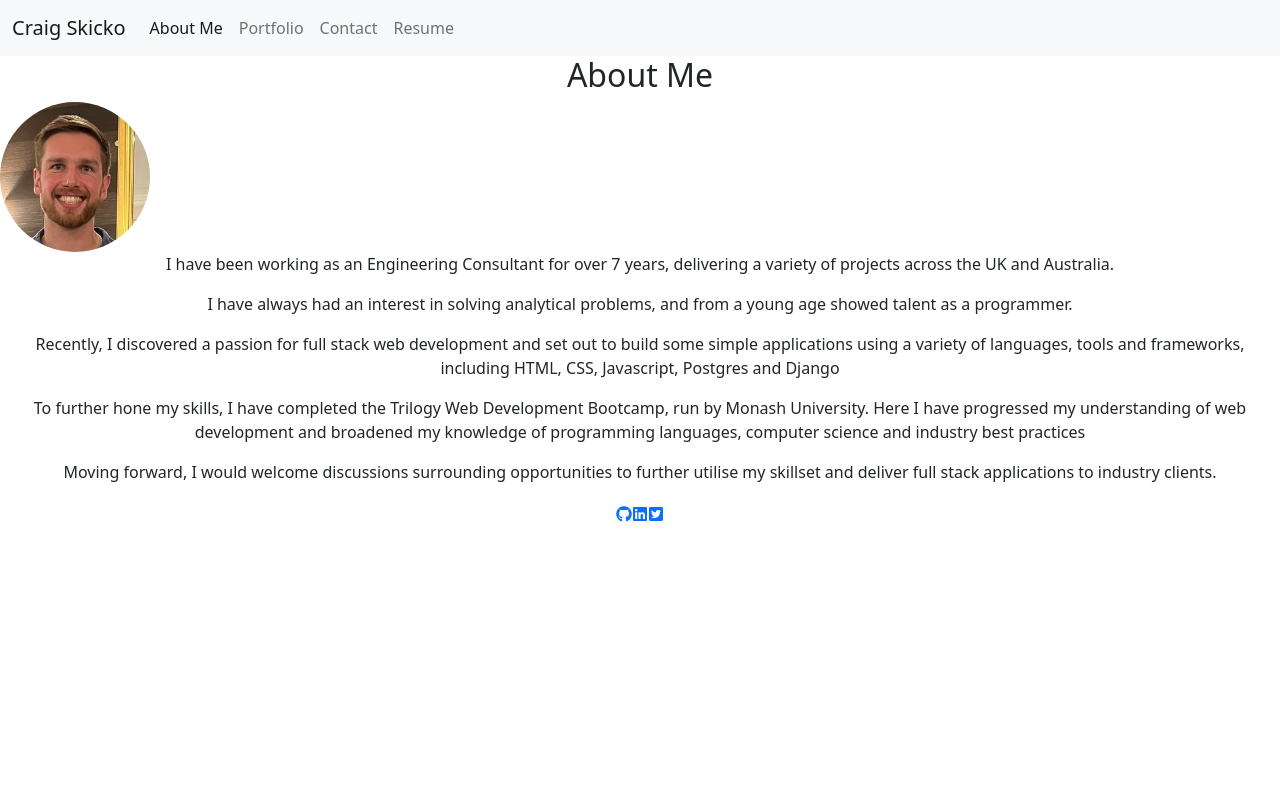
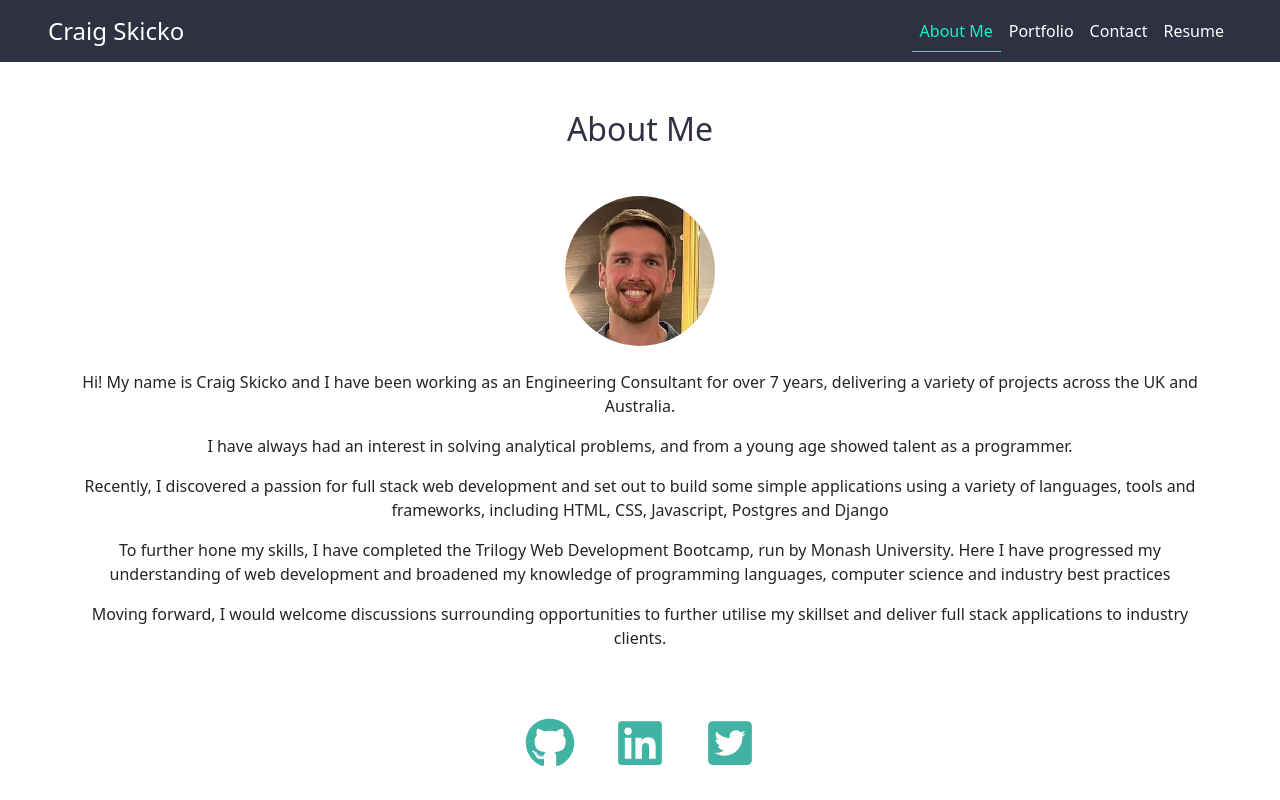
Before and after one commit to CSkicko/React-Portfolio, a React (Create React App) app: page / in a window 1280 px wide. Built offline with nearby package versions, Linux system fonts and the light colour scheme.

Commit message:
Added code to display projects and updated styling

```diff
--- a/src/App.js
+++ b/src/App.js
@@ -9,6 +9,9 @@ import Footer from './components/footer';
 import AboutMe from './components/aboutMe';
 import Contact from './components/contact';
 import Resume from './components/resume';
+
+// Import styles
+import './styles/main.css';
 
 function App() {
   // Set the active page and provide a default status for the About Me page
--- a/src/components/aboutMe.js
+++ b/src/components/aboutMe.js
@@ -1,12 +1,11 @@
 import React from 'react';
-import '../styles/about.css';
 
 export default function AboutMe() {
     return (
-        <div className="about-container">
-            <h2>About Me</h2>
-            <div id="profile" role="img" aria-label="Image of Craig"></div>
-            <p>I have been working as an Engineering Consultant for over 7 years, delivering a variety of projects across the UK and Australia.</p>
+        <div className="container mb-5">
+            <h2 className="mb-5">About Me</h2>
+            <div id="profile" className="mx-auto mb-4" role="img" aria-label="Image of Craig"></div>
+            <p>Hi! My name is Craig Skicko and I have been working as an Engineering Consultant for over 7 years, delivering a variety of projects across the UK and Australia.</p>
             <p>I have always had an interest in solving analytical problems, and from a young age showed talent as a programmer.</p>
             <p>Recently, I discovered a passion for full stack web development and set out to build some simple applications using a variety of languages, tools and frameworks, including HTML, CSS, Javascript, Postgres and Django</p>
             <p>To further hone my skills, I have completed the Trilogy Web Development Bootcamp, run by Monash University. Here I have progressed my understanding of web development and broadened my knowledge of programming languages, computer science and industry best practices</p>
--- a/src/components/contact.js
+++ b/src/components/contact.js
@@ -2,8 +2,8 @@ import React from 'react';
 
 export default function Contact() {
     return (
-        <div className="contact-container">
-            <h1>Contact</h1>
+        <div className="container">
+            <h2 className="mb-5">Contact</h2>
         </div>
     );
 }
--- a/src/components/footer.js
+++ b/src/components/footer.js
@@ -4,16 +4,19 @@ import { FaLinkedin } from "react-icons/fa";
 import { FaTwitterSquare } from "react-icons/fa";
 
 export default function Footer() {
+
+    const style = { color: "#41B3A3", height: "50px", width: "50px", margin: "20px" };
+
     return (
         <div className="footer-container">
             <a href='https://github.com/CSkicko' target='_blank' rel="noreferrer">
-                <FaGithub />
+                <FaGithub style={style}/>
             </a>
             <a href='https://www.linkedin.com/in/craig-skicko-153b9184/' target='_blank' rel="noreferrer">
-                <FaLinkedin />
+                <FaLinkedin style={style}/>
             </a>
             <a href='https://twitter.com/Craig_Skicko' target='_blank' rel="noreferrer">
-                <FaTwitterSquare />
+                <FaTwitterSquare style={style}/>
             </a>
         </div>
     );
--- a/src/components/header.js
+++ b/src/components/header.js
@@ -2,17 +2,15 @@ import React from 'react';
 import Navigation from './navigation';
 
 export default function Header({ activePage, setActivePage }) {
+
+    const navStyle = { background: "#2D3142" };
+
     return (
-        <div className="header-container">
-            <nav className="navbar navbar-expand-lg bg-light">
-                <div className="container-fluid">
+        <div className="header-container mb-5">
+            <nav className="navbar navbar-expand-lg" style={navStyle}>
+                <div className="container-fluid px-5">
                     <a className="navbar-brand" href="/">Craig Skicko</a>
-                    <button className="navbar-toggler" type="button" data-bs-toggle="collapse" data-bs-target="#navbarNavAltMarkup" aria-controls="navbarNavAltMarkup" aria-expanded="false" aria-label="Toggle navigation">
-                    <span className="navbar-toggler-icon"></span>
-                    </button>
-                    <div className="collapse navbar-collapse" id="navbarNavAltMarkup">
                     <Navigation activePage={activePage} setActivePage={setActivePage}/>
-                    </div>
                 </div>
             </nav>
         </div>
--- a/src/components/portfolio.js
+++ b/src/components/portfolio.js
@@ -1,11 +1,16 @@
 import React from 'react';
 import Project from './project';
+import projects from '../db/projects';
 
 export default function Portfolio() {
     return (
-        <div className="portfolio-container">
-            <h1>Portfolio</h1>
-            <Project />
+        <div className="container">
+            <h2 className="mb-5">Portfolio</h2>
+            <div className="row justify-content-around mb-5">
+                {projects.map((project) => (
+                    <Project title={project.title} tech={project.tech} ghurl={project.githubUrl} depurl={project.deployedUrl}/>
+                ))}
+            </div>
         </div>
     );
 }
--- a/src/components/project.js
+++ b/src/components/project.js
@@ -1,9 +1,17 @@
 import React from 'react';
 
-export default function Project() {
+export default function Project({ title, tech, ghurl, depurl }) {
+
+    const cardStyle = { textAlign: "left", height: "150px"}
+
     return (
-        <div className="project-container">
-            <h1>Project</h1>
+        <div class="card col-5 my-4" style={cardStyle}>
+            <div class="card-body">
+                <h5 class="card-title">{title}</h5>
+                <h6 class="card-subtitle mb-2 text-muted">{tech}</h6>
+                <a href={ghurl} target="_blank" rel="noreferrer" class="card-link">Code</a>
+                <a href={depurl} target="_blank" rel="noreferrer" class="card-link">Application</a>
+            </div>
         </div>
     );
 }
--- a/src/components/resume.js
+++ b/src/components/resume.js
@@ -1,9 +1,15 @@
 import React from 'react';
+import { FaFileAlt } from "react-icons/fa";
 
 export default function Resume() {
+
+    const iconStyle = { color: "#41B3A3", height: "80px", width: "80px", margin: "20px" };
+
     return (
-        <div className="resume-container">
-            <h1>Resume</h1>
+        <div className="container">
+            <h2 className="mb-5">Resume</h2>
+            <p>You can access my resume by clicking the document below:</p>
+            <FaFileAlt style={iconStyle}/>
         </div>
     );
 }
--- /dev/null
+++ b/src/db/projects.js
@@ -0,0 +1,40 @@
+const projects = [
+    {
+        title: 'Fridge Magician',
+        tech: 'MVC, Sequelize, SQL',
+        githubUrl: 'https://github.com/dark40/fridge-magican',
+        deployedUrl: 'https://agile-refuge-93722.herokuapp.com/'
+    },
+    {
+        title: 'Note Taker',
+        tech: 'Express.js, Javascript',
+        githubUrl: 'https://github.com/CSkicko/Note-Taker',
+        deployedUrl: 'https://arcane-springs-72202.herokuapp.com/'
+    },
+    {
+        title: 'The Tech Blog',
+        tech: 'MVC, Express.js, Node.js',
+        githubUrl: 'https://github.com/CSkicko/Tech-Blog',
+        deployedUrl: 'https://pure-castle-05159.herokuapp.com/'
+    },
+    {
+        title: 'Just Another Text Editor (JATE)',
+        tech: 'PWA, Webpack, Javascript',
+        githubUrl: 'https://github.com/CSkicko/Text-Editor',
+        deployedUrl: 'https://shielded-atoll-09443.herokuapp.com/'
+    },
+    {
+        title: 'Weather Dashboard',
+        tech: 'Fetch, Javascript, APIs',
+        githubUrl: 'https://github.com/CSkicko/Weather-Dashboard',
+        deployedUrl: 'https://cskicko.github.io/Weather-Dashboard/'
+    },
+    {
+        title: 'Portfolio Example',
+        tech: 'HTML, CSS',
+        githubUrl: 'https://github.com/CSkicko/My-Portfolio',
+        deployedUrl: 'https://cskicko.github.io/My-Portfolio/'
+    }
+]
+
+export default projects;
--- a/src/styles/about.css
+++ /dev/null
@@ -1,8 +0,0 @@
-#profile {
-    background-image: url("../profile.jpg");
-    background-size: cover;
-    background-position: center;
-    width: 150px;
-    height: 150px;
-    border-radius: 50%;
-}
--- /dev/null
+++ b/src/styles/main.css
@@ -0,0 +1,34 @@
+#profile {
+    background-image: url("../profile.jpg");
+    background-size: cover;
+    background-position: center;
+    width: 150px;
+    height: 150px;
+    border-radius: 50%;
+}
+
+.navbar-nav .nav-link.active {
+    color: #0FF4C6 !important;
+    border-bottom: solid 1.5px #0FF4C6;
+}
+
+.navbar-nav .nav-link {
+    color: white;
+}
+
+.navbar-nav .nav-link:hover {
+    color: #0FF4C6;
+}
+
+.navbar-brand {
+    color: white !important;
+    font-size: 24px !important;
+}
+
+.navbar-brand:hover {
+    color: #0FF4C6 !important;
+}
+
+h2 {
+    color: #2D3142;
+}
```
